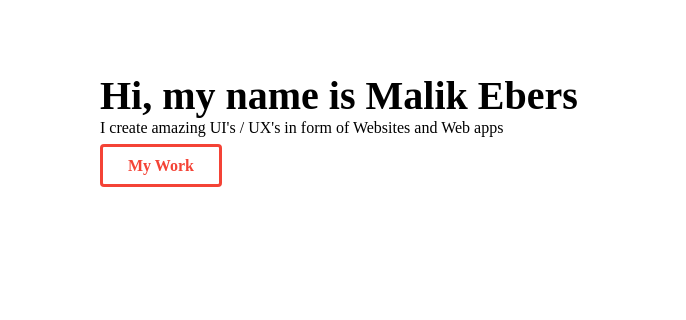
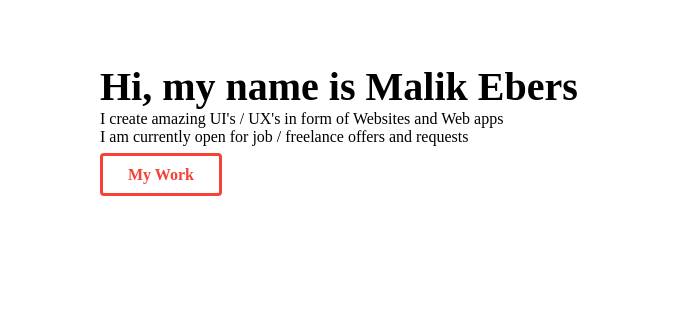
Before and after one commit to Nano3344/New-Personal-Website, a plain HTML site: page index.html in a window 1280 px wide. Shown: the part 277-597 px from the top of the page, 0-686 px from the left. Drawn offline with nearby package versions, Linux system fonts and the light colour scheme; a web font is replaced by a local one.

Commit message:
Added new headline

```diff
--- a/index.html
+++ b/index.html
@@ -53,7 +53,9 @@
    <section id="Home">
     <div class="Left-Side">
       <h2>Hi, my name is Malik Ebers</h2>
-      <p>I create amazing UI's / UX's in form of Websites and Web apps</p>
+      <p>I create amazing UI's / UX's in form of Websites and Web apps<br>
+         I am currently open for job / freelance offers and requests
+      </p>
       <div class="button">
         <a href="#Projects">My Work</a>
       </div>
```
